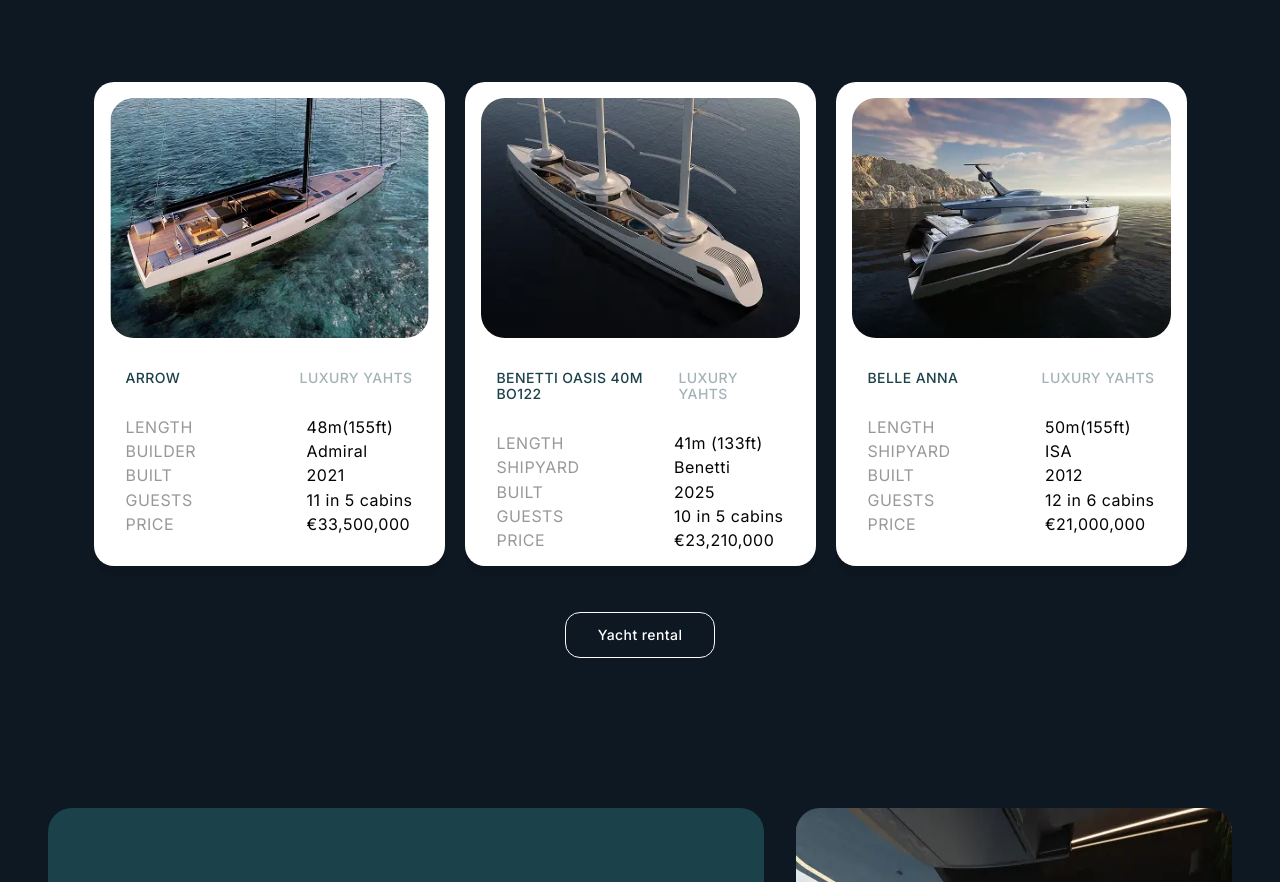
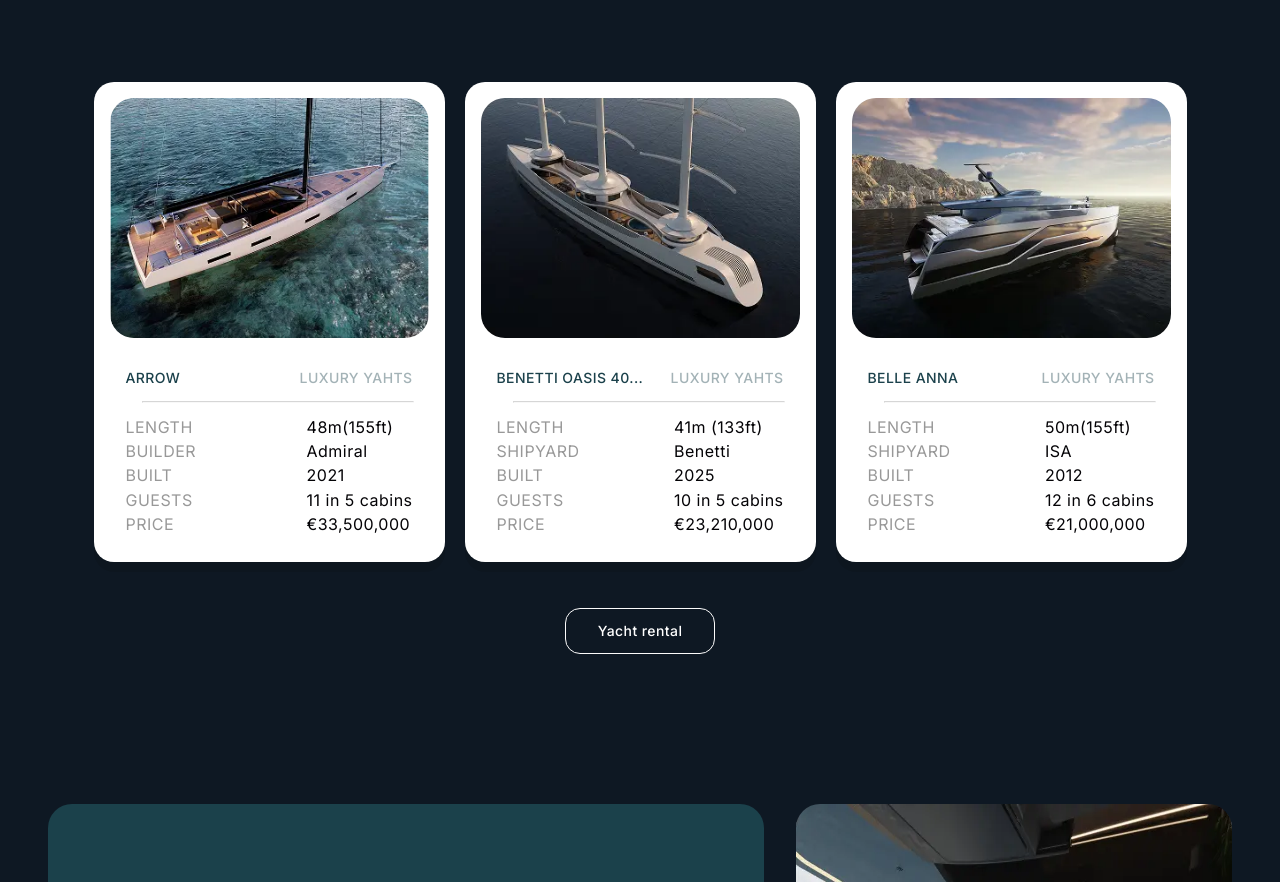
Before and after one commit to GoitStudentsWorks/117_html_css_FestBC, a website built with Vite: page src/index.html in a window 1280 px wide. Shown: the part 915-1797 px from the top of the page. Built offline with nearby package versions, Linux system fonts and the light colour scheme.

Commit message:
final little fix our-yachts css

```diff
--- a/src/css/our-yachts.css
+++ b/src/css/our-yachts.css
@@ -22,6 +22,14 @@
     text-align: center;
 }
 
+.our-yachts-line{
+    position: absolute;
+    color: #040306;
+    opacity: 40%;
+    width: 272px;
+    margin-top: 303px;
+    margin-left: 32px;
+}
 /* конец-настройки заголовка */
 
 /* настройки таблиц яхт */
@@ -51,6 +59,7 @@
 
 /* настройка лишек */
 .our-yachts-item {
+    position: relative;
     margin: 10px;
     padding: 16px;
     width: 310px;
@@ -151,6 +160,10 @@
         width: 100%;
         flex-direction: row;
     }
+
+    .our-yachts-item {
+        width: 350px;
+    }
 }
 
 /* конец-медиа для планшета */
--- a/src/partials/our-yachts.html
+++ b/src/partials/our-yachts.html
@@ -13,6 +13,7 @@
           <p>ARROW</p>
           <span>LUXURY YAHTS</span>
         </div>
+        <hr class="our-yachts-line">
         <div class="yacht-details-block">
           <ul class="yacht-details">
             <li class="detail">LENGTH</li>
@@ -38,9 +39,10 @@
           class="our-yachts-image"
         />
         <div class="yacht-header">
-          <p>BENETTI OASIS 40M BO122</p>
+          <p>BENETTI OASIS 40...</p>
           <span>LUXURY YAHTS</span>
         </div>
+        <hr class="our-yachts-line">
         <div class="yacht-details-block">
           <ul class="yacht-details">
             <li class="detail">LENGTH</li>
@@ -69,6 +71,7 @@
           <p>BELLE ANNA</p>
           <span>LUXURY YAHTS</span>
         </div>
+        <hr class="our-yachts-line">
         <div class="yacht-details-block">
           <ul class="yacht-details">
             <li class="detail">LENGTH</li>
```
